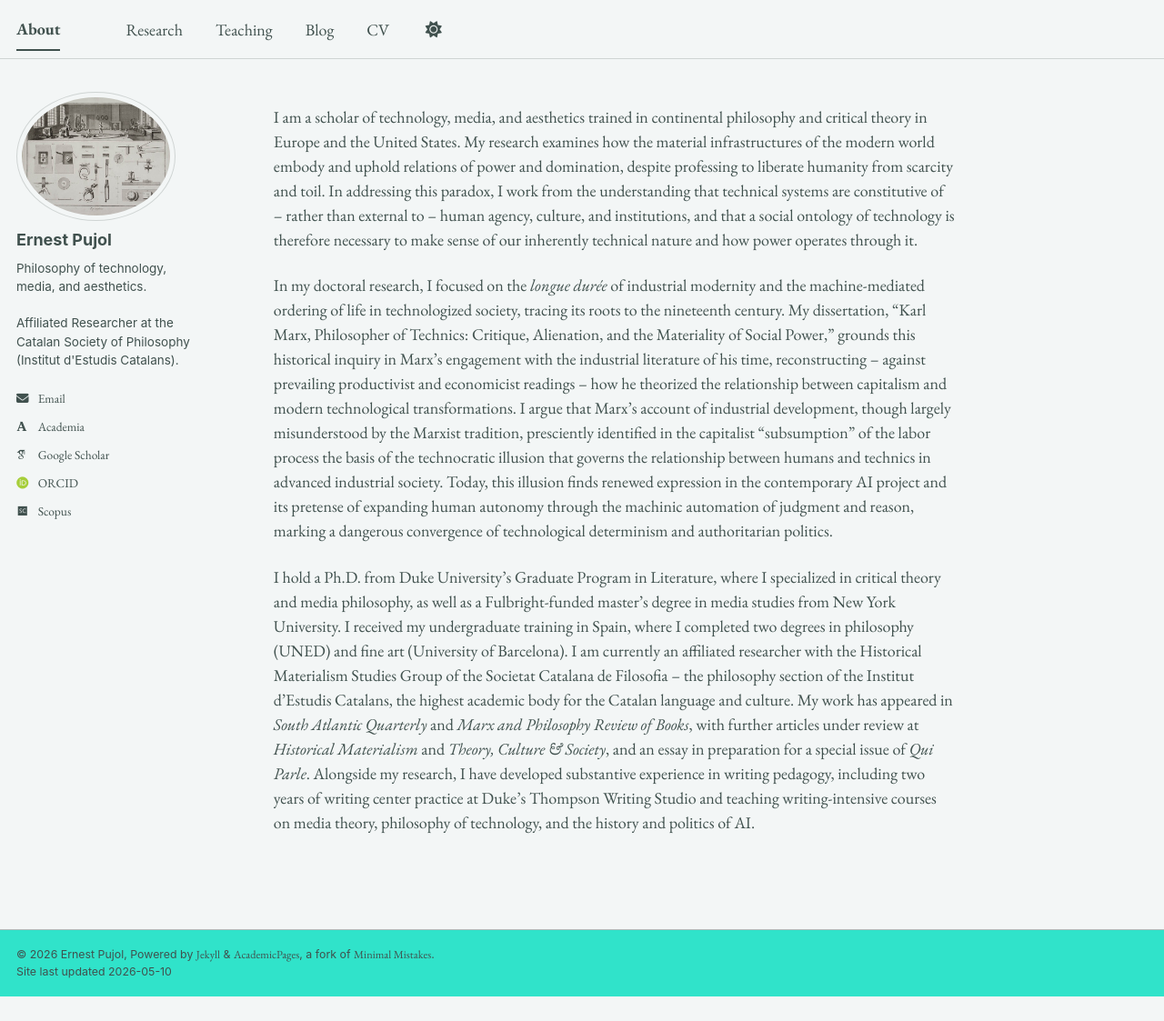
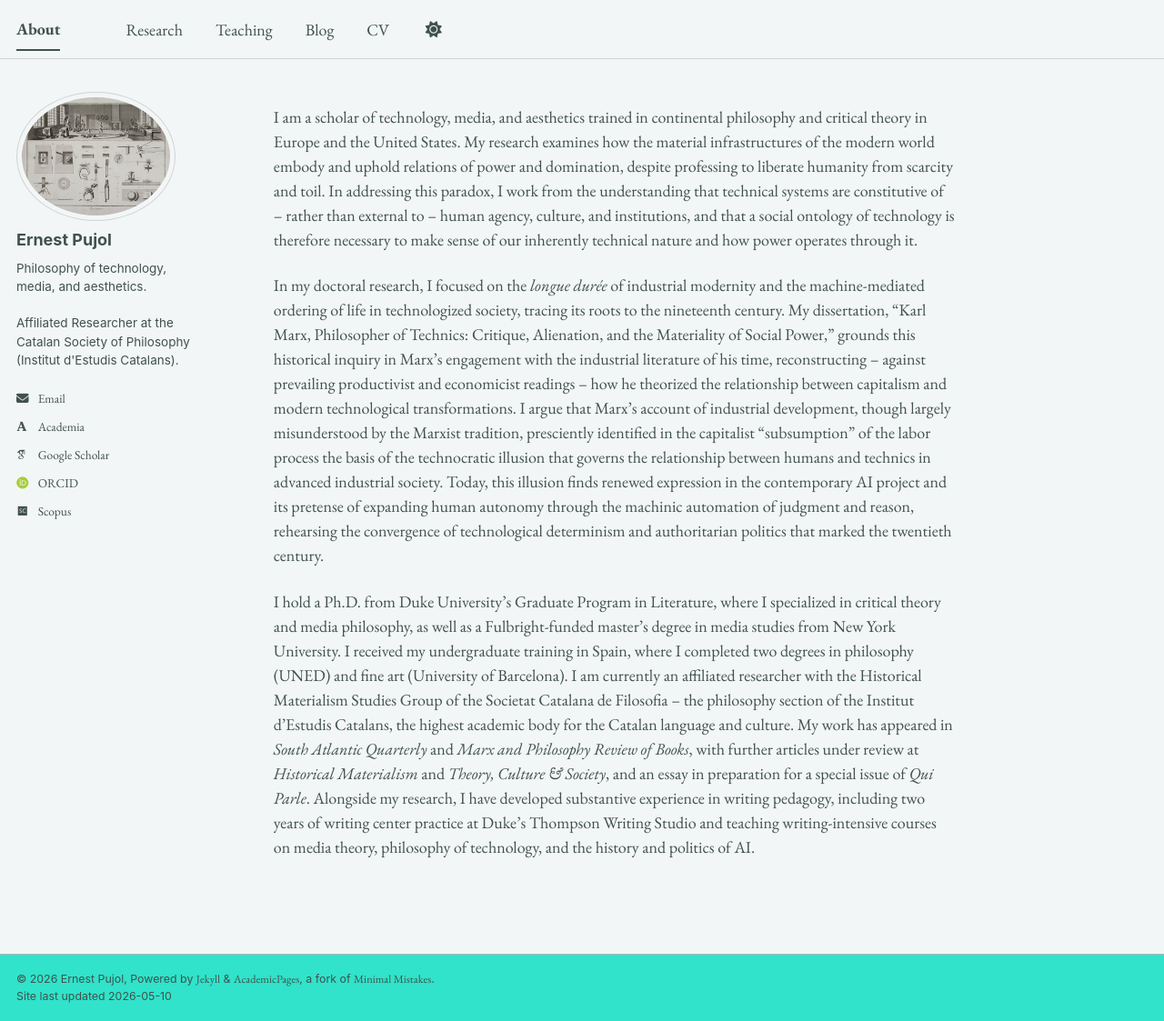
Before and after one commit to epujol90/epujol90.github.io, a Jekyll site: the page built from _pages/about.md, in a window 1280 px wide and 1123 px high. Shown: the whole window at 91% size. Built offline with Jekyll 4.4.1, drawn with Linux system fonts in a browser that asks for light colours; some web fonts are replaced; a script bundle is joined from its source files by our own code; library files that are not in the unit come from our copies.

Commit message:
Update about.md

```diff
--- a/_pages/about.md
+++ b/_pages/about.md
@@ -8,6 +8,6 @@ redirect_from:
 ---
 I am a scholar of technology, media, and aesthetics trained in continental philosophy and critical theory in Europe and the United States. My research examines how the material infrastructures of the modern world embody and uphold relations of power and domination, despite professing to liberate humanity from scarcity and toil. In addressing this paradox, I work from the understanding that technical systems are constitutive of -- rather than external to -- human agency, culture, and institutions, and that a social ontology of technology is therefore necessary to make sense of our inherently technical nature and how power operates through it.
 
-In my doctoral research, I focused on the _longue durée_ of industrial modernity and the machine-mediated ordering of life in technologized society, tracing its roots to the nineteenth century. My dissertation, “Karl Marx, Philosopher of Technics: Critique, Alienation, and the Materiality of Social Power,” grounds this historical inquiry in Marx’s engagement with the industrial literature of his time, reconstructing -- against prevailing productivist and economicist readings -- how he theorized the relationship between capitalism and modern technological transformations. I argue that Marx’s account of industrial development, though largely misunderstood by the Marxist tradition, presciently identified in the capitalist "subsumption" of the labor process the basis of the technocratic illusion that governs the relationship between humans and technics in advanced industrial society. Today, this illusion finds renewed expression in the contemporary AI project and its pretense of expanding human autonomy through the machinic automation of judgment and reason, marking a dangerous convergence of technological determinism and authoritarian politics.
+In my doctoral research, I focused on the _longue durée_ of industrial modernity and the machine-mediated ordering of life in technologized society, tracing its roots to the nineteenth century. My dissertation, “Karl Marx, Philosopher of Technics: Critique, Alienation, and the Materiality of Social Power,” grounds this historical inquiry in Marx’s engagement with the industrial literature of his time, reconstructing -- against prevailing productivist and economicist readings -- how he theorized the relationship between capitalism and modern technological transformations. I argue that Marx’s account of industrial development, though largely misunderstood by the Marxist tradition, presciently identified in the capitalist "subsumption" of the labor process the basis of the technocratic illusion that governs the relationship between humans and technics in advanced industrial society. Today, this illusion finds renewed expression in the contemporary AI project and its pretense of expanding human autonomy through the machinic automation of judgment and reason, rehearsing the convergence of technological determinism and authoritarian politics that marked the twentieth century.
 
 I hold a Ph.D. from Duke University’s Graduate Program in Literature, where I specialized in critical theory and media philosophy, as well as a Fulbright-funded master’s degree in media studies from New York University. I received my undergraduate training in Spain, where I completed two degrees in philosophy (UNED) and fine art (University of Barcelona). I am currently an affiliated researcher with the Historical Materialism Studies Group of the Societat Catalana de Filosofia -- the philosophy section of the Institut d’Estudis Catalans, the highest academic body for the Catalan language and culture. My work has appeared in _South Atlantic Quarterly_ and _Marx and Philosophy Review of Books_, with further articles under review at _Historical Materialism_ and _Theory, Culture & Society_, and an essay in preparation for a special issue of _Qui Parle_. Alongside my research, I have developed substantive experience in writing pedagogy, including two years of writing center practice at Duke’s Thompson Writing Studio and teaching writing-intensive courses on media theory, philosophy of technology, and the history and politics of AI.
```
